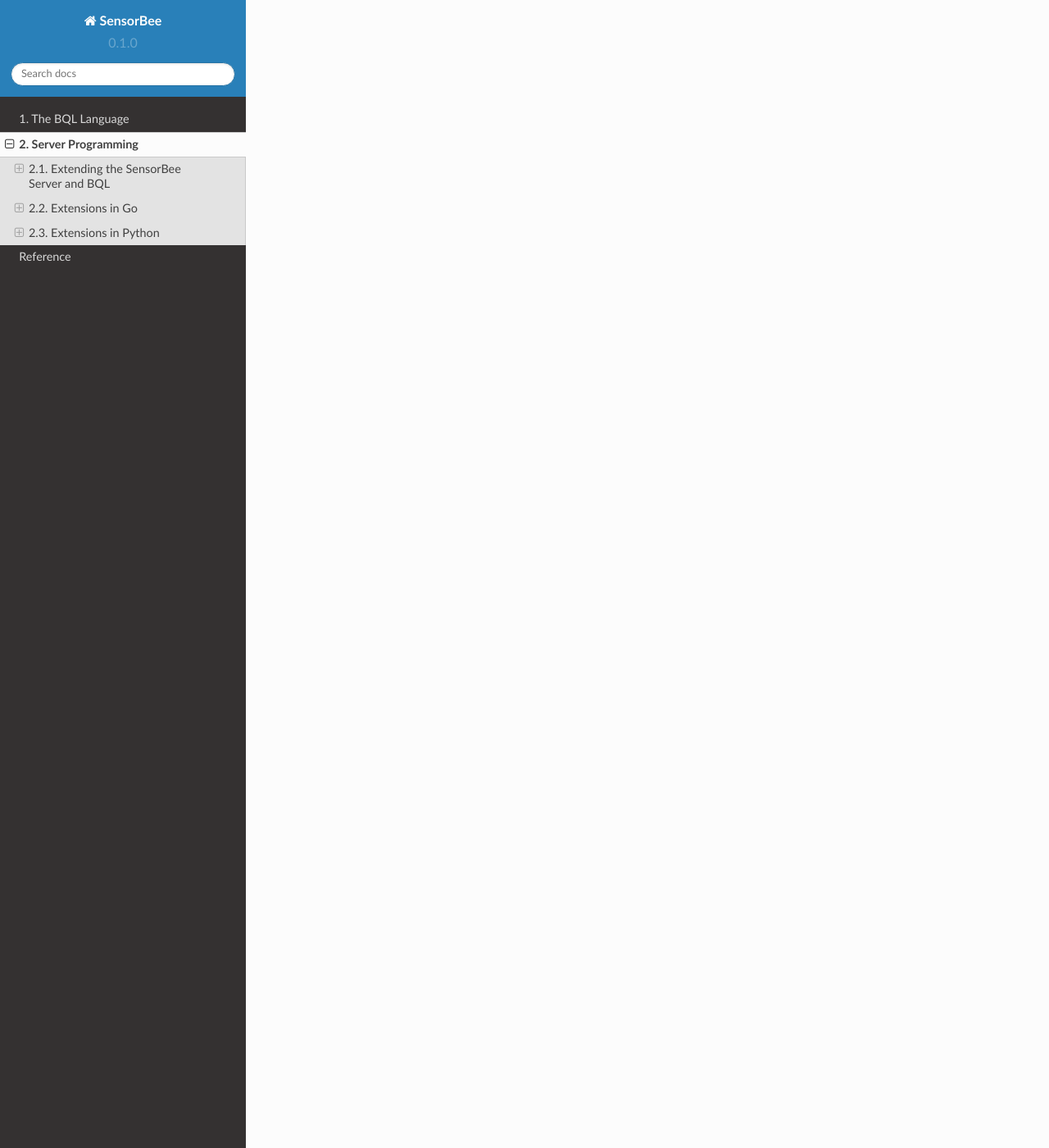
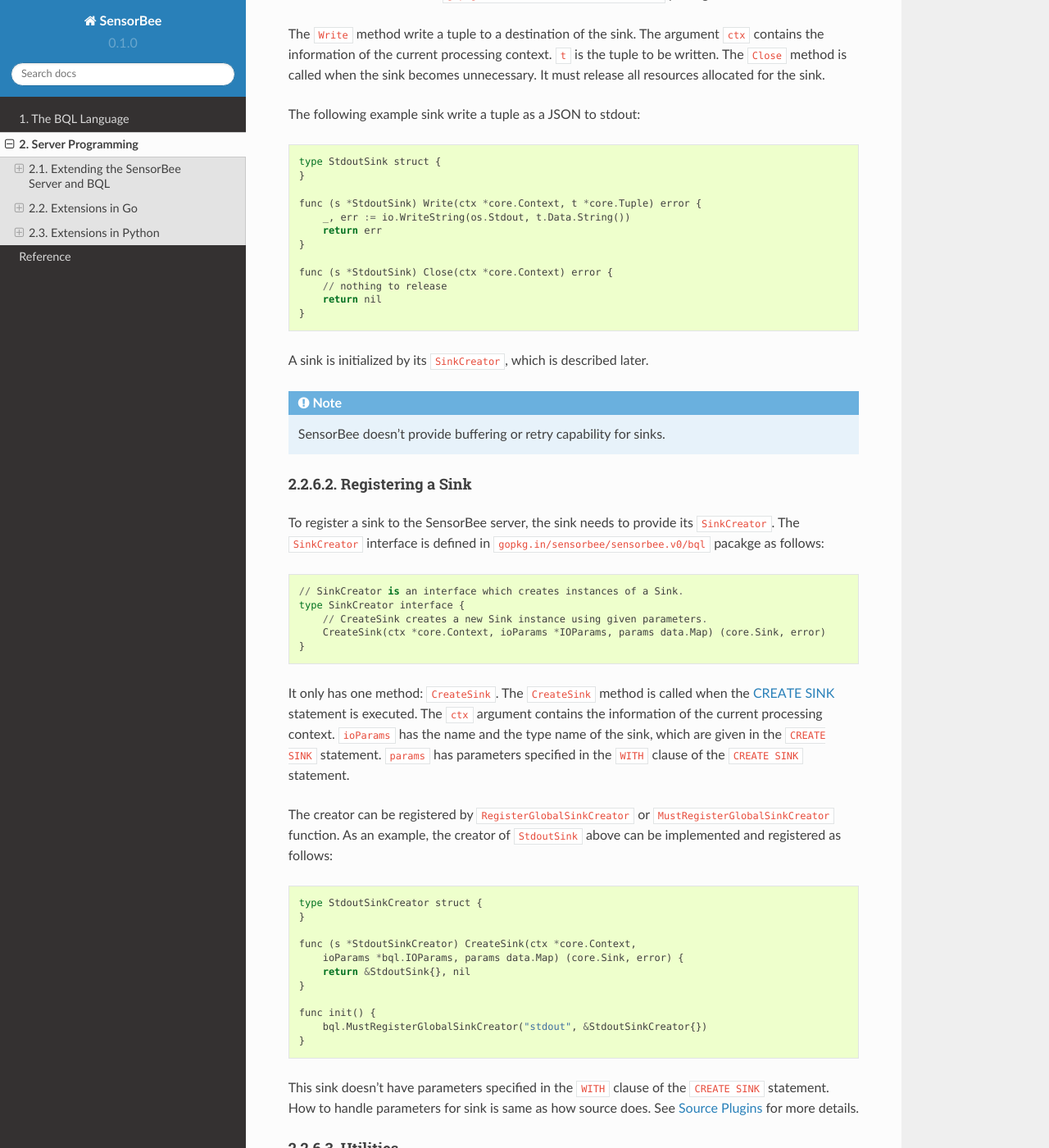
Before and after one commit to sensorbee/docs, a Sphinx documentation site: the page built from source/server_programming.rst, in a window 1280 px wide and 1400 px high, scrolled down 34500 px. Shown: the whole window at 82% size. Built offline with Sphinx 7.4.7 and the Read the Docs theme 2.0.0, drawn with Linux system fonts in a browser that asks for light colours; some of the changed text lies outside the part shown.

Commit message:
Add the description of sink plugins

```diff
--- a/source/server_programming/go/sinks.rst
+++ b/source/server_programming/go/sinks.rst
@@ -1,4 +1,110 @@
 Sink Plugins
 ============
 
+This section describes how to implement a sink as a plugin of SensorBee.
+
+Implementing a Sink
+-------------------
+
+A struct implementing the following interface can be a sink::
+
+    type Sink interface {
+        Write(ctx *Context, t *Tuple) error
+        Close(ctx *Context) error
+    }
+
+This interface is defined in ``gopkg.in/sensorbee/sensorbee.v0/core`` package.
+
+The ``Write`` method write a tuple to a destination of the sink. The argument
+``ctx`` contains the information of the current processing context. ``t`` is the
+tuple to be written. The ``Close`` method is called when the sink becomes
+unnecessary. It must release all resources allocated for the sink.
+
+The following example sink write a tuple as a JSON to stdout::
+
+    type StdoutSink struct {
+    }
+
+    func (s *StdoutSink) Write(ctx *core.Context, t *core.Tuple) error {
+        _, err := io.WriteString(os.Stdout, t.Data.String())
+        return err
+    }
+
+    func (s *StdoutSink) Close(ctx *core.Context) error {
+        // nothing to release
+        return nil
+    }
+
+A sink is initialized by its ``SinkCreator``, which is described later.
+
+.. note::
+
+    SensorBee doesn't provide buffering or retry capability for sinks.
+
+Registering a Sink
+------------------
+
+To register a sink to the SensorBee server, the sink needs to provide its
+``SinkCreator``. The ``SinkCreator`` interface is defined in
+``gopkg.in/sensorbee/sensorbee.v0/bql`` pacakge as follows::
+
+    // SinkCreator is an interface which creates instances of a Sink.
+    type SinkCreator interface {
+        // CreateSink creates a new Sink instance using given parameters.
+        CreateSink(ctx *core.Context, ioParams *IOParams, params data.Map) (core.Sink, error)
+    }
+
+It only has one method: ``CreateSink``. The ``CreateSink`` method is called
+when the :ref:`CREATE SINK <ref_stmts_create_sink>` statement is executed.
+The ``ctx`` argument contains the information of the current processing context.
+``ioParams`` has the name and the type name of the sink, which are given in
+the ``CREATE SINK`` statement. ``params`` has parameters specified in the
+``WITH`` clause of the ``CREATE SINK`` statement.
+
+The creator can be registered by ``RegisterGlobalSinkCreator`` or
+``MustRegisterGlobalSinkCreator`` function. As an example, the creator of
+``StdoutSink`` above can be implemented and registered as follows::
+
+    type StdoutSinkCreator struct {
+    }
+
+    func (s *StdoutSinkCreator) CreateSink(ctx *core.Context,
+        ioParams *bql.IOParams, params data.Map) (core.Sink, error) {
+        return &StdoutSink{}, nil
+    }
+
+    func init() {
+        bql.MustRegisterGlobalSinkCreator("stdout", &StdoutSinkCreator{})
+    }
+
+This sink doesn't have parameters specified in the ``WITH`` clause of the
+``CREATE SINK`` statement. How to handle parameters for sink is same as how
+source does. See :ref:`server_programming_go_sources` for more details.
+
+Utilities
+---------
+
+There's one utility function for sink plugins: ``SinkCreatorFunc``::
+
+    func SinkCreatorFunc(f func(*core.Context,
+        *IOParams, data.Map) (core.Sink, error)) SinkCreator
+
+This utility function is defined in ``gopkg.in/sensorbee/sensorbee.v0/bql``
+pacakge. It converts a function having the same signature as
+``SinkCreator.CreateSink`` to a ``SinkCreator``. With this utility, for example,
+``StdoutSinkCreator`` can be modified to::
+
+    func CreateStdoutSink(ctx *core.Context,
+        ioParams *bql.IOParams, params data.Map) (core.Sink, error) {
+        return &StdoutSink{}, nil
+    )
+
+    fucn init() {
+        bql.MustRegisterGlobalSinkCreator("stdout",
+            bql.SinkCreatorFunc(CreateStdoutSink))
+    }
+
+A Complete Example
+------------------
+
 TODO
--- a/source/server_programming/go/sources.rst
+++ b/source/server_programming/go/sources.rst
@@ -1,3 +1,5 @@
+.. _server_programming_go_sources:
+
 Source Plugins
 ==============
 
@@ -16,7 +18,7 @@
 This interface is defined in ``gopkg.in/sensorbee/sensorbee.v0/core`` package.
 
 The ``GenerateStream`` methods actually generate tuples for subsequent streams.
-The ``ctx`` argument contains the information of the current processing context.
+The argument ``ctx`` contains the information of the current processing context.
 ``w`` is the destination to where generated tuples are emitted. The ``Stop``
 method stops ``GenerateStream``. It should wait until the ``GenerateStream``
 method call returns, but it isn't mandatory.
@@ -238,8 +240,8 @@
 Utilities
 ---------
 
-There're some utilities to support implementing sources. This subsection
-describes each utility.
+There're some utilities to support implementing sources and its creators. This
+subsection describes each utility.
 
 ``core.ImplementSourceStop``
 ^^^^^^^^^^^^^^^^^^^^^^^^^^^^
@@ -429,6 +431,38 @@
     {'tick':1}
     ...
 
+``bql.SourceCreatorFunc``
+^^^^^^^^^^^^^^^^^^^^^^^^^
+
+``bql.SourceCreatorFunc`` is a function that converts a function having the
+same signature as ``SourceCreator.CreateSource`` to a ``SourceCreator``::
+
+    func SourceCreatorFunc(f func(*core.Context,
+        *IOParams, data.Map) (core.Source, error)) SourceCreator
+
+For example, ``TickerCreator`` above and its registration can be modified to as
+follows with this utility::
+
+    func CreateTicker(ctx *core.Context,
+        ioParams *bql.IOParams, params data.Map) (core.Source, error) {
+        interval := 1 * time.Second
+        if v, ok := params["interval"]; ok {
+            i, err := data.ToDuration(v)
+            if err != nil {
+                return nil, err
+            }
+            interval = i
+        }
+        return core.ImplementSourceStop(&Ticker{
+            interval: interval,
+        }), nil
+    }
+
+    func init() {
+        bql.MustRegisterGlobalSourceCreator("ticker",
+            bql.SourceCreatorFunc(CreateTicker))
+    }
+
 A Complete Example
 ------------------
 
```
Also changed, not shown: other parts of source/server_programming/go/sources.rst (+1 -1 lines).
